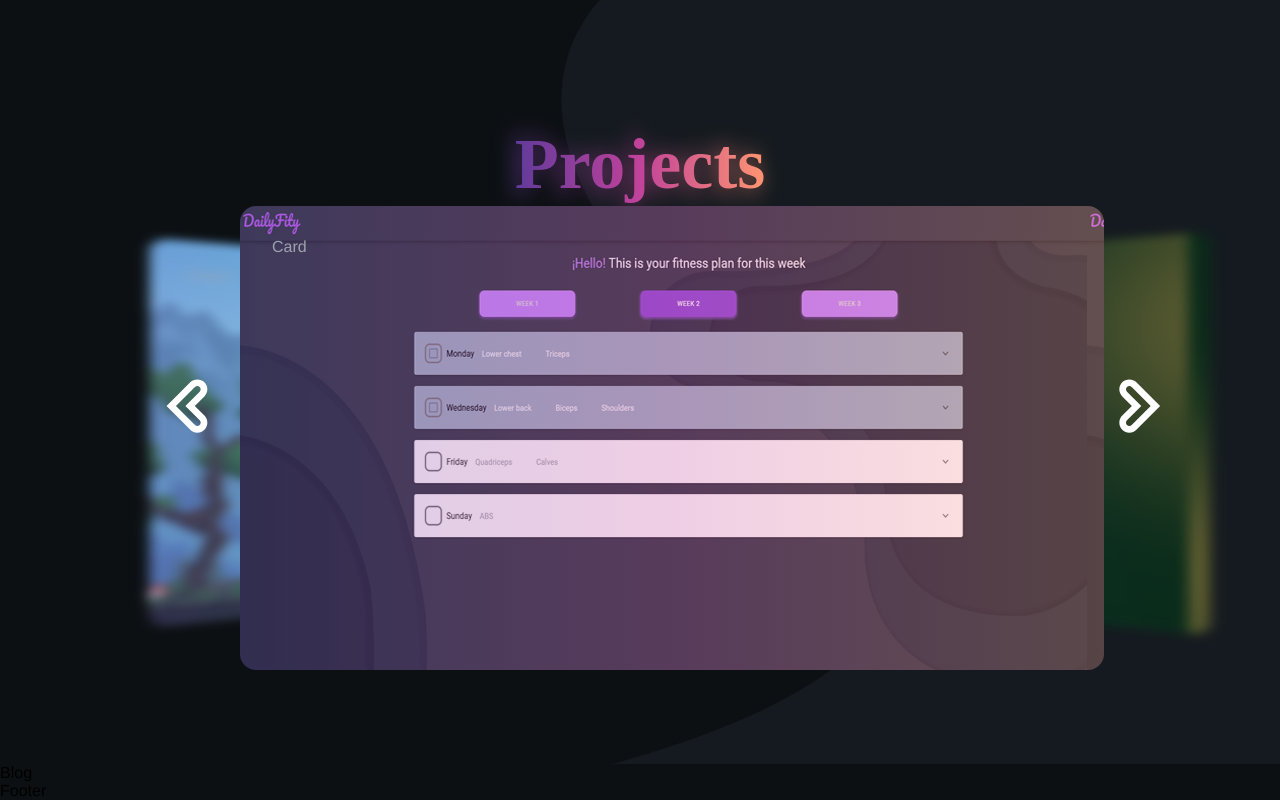
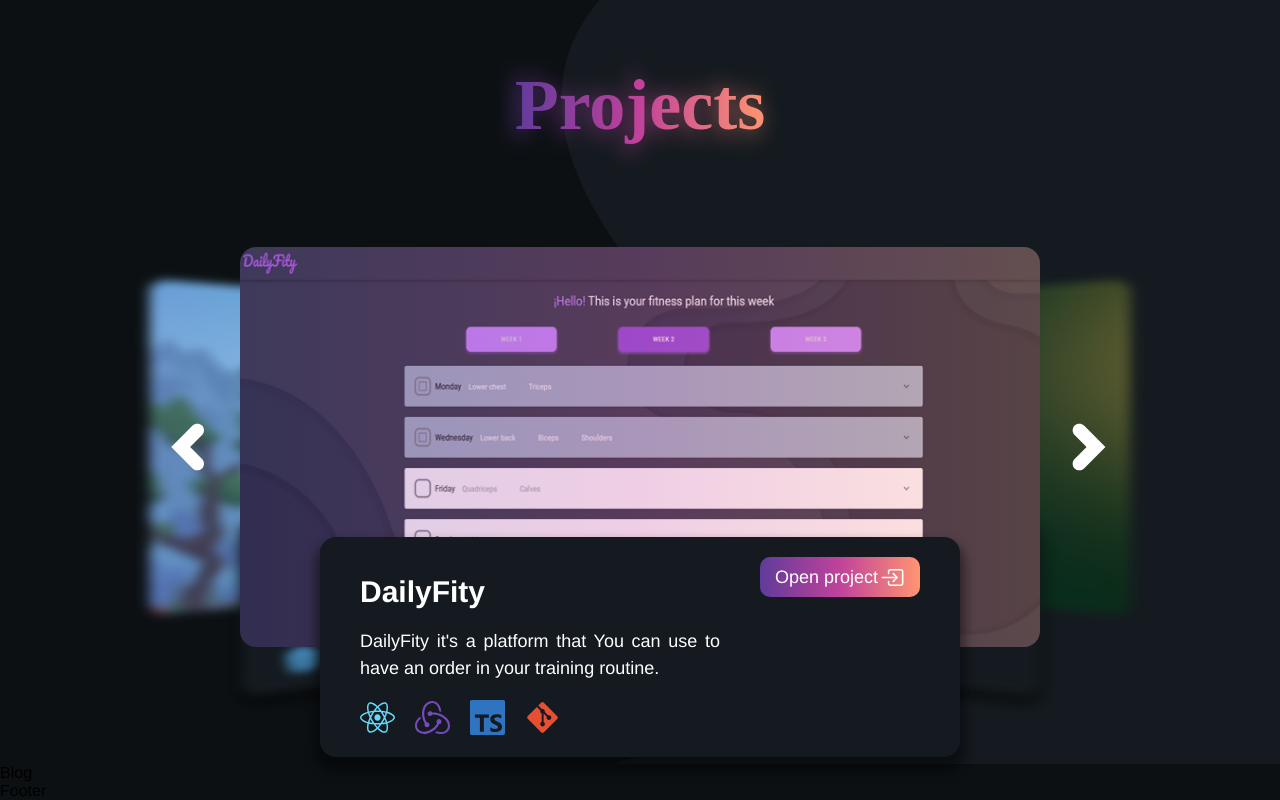
Before and after one commit to JPabloMF/gatsby-portfolio, a Gatsby site: page / in a window 1280 px wide. Shown: the part 1752-2552 px from the top of the page. Built offline with nearby package versions, Linux system fonts and the light colour scheme; Gatsby itself is replaced by a stand-in of ours.

Commit message:
Final implementation for projects view and carousel component

```diff
--- a/src/components/carousel/card/index.tsx
+++ b/src/components/carousel/card/index.tsx
@@ -1,6 +1,15 @@
 import React from "react";
 
-import { StyledCard } from "./styles";
+import {
+  StyledCard,
+  StyledCardInfo,
+  StyledCardInfoDescriptionContainer,
+  StyledLink,
+  StyledCardInfoIconsContainer,
+} from "./styles";
+import { Text } from "../../texts";
+import { MAP_ICONS } from "../../../constants";
+import { IoEnterOutline } from "react-icons/io5";
 
 interface ICardProps {
   index: number;
@@ -26,14 +35,26 @@ const defaultProps: ICardProps = {
     button: {
       title: "Default button",
       link: "",
-    }
-  }
-}
+    },
+  },
+};
 
 function Card({ index, project }: ICardProps) {
   return (
     <StyledCard index={index} backgroundImage={project.backgroundImage}>
-      Card
+      <StyledCardInfo>
+        <StyledCardInfoDescriptionContainer>
+          <Text text={project.title} isBold size="30px" />
+          <Text text={project.description} size="18px" />
+          <StyledCardInfoIconsContainer>
+            {project.technologies.map((technology) => MAP_ICONS[technology])}
+          </StyledCardInfoIconsContainer>
+        </StyledCardInfoDescriptionContainer>
+        <StyledLink href={project.button.link} index={index} target="_blank">
+          <Text text={project.button.title} size="18px" />
+          <IoEnterOutline />
+        </StyledLink>
+      </StyledCardInfo>
     </StyledCard>
   );
 }
--- a/src/components/carousel/card/styles.ts
+++ b/src/components/carousel/card/styles.ts
@@ -3,11 +3,12 @@ import styled from "styled-components";
 
 interface IStyledCardProps {
   index: number;
-  backgroundImage: string;
-  theme: any
+  backgroundImage?: string;
+  theme: any;
 }
 
 export const StyledCard = styled.div`
+  position: relative;
   width: 100%;
   height: 100%;
   padding: 2rem;
@@ -18,8 +19,61 @@ export const StyledCard = styled.div`
         hasOpacity: true,
       })}`},
     url(${({ backgroundImage }: IStyledCardProps) => backgroundImage});
+  background-size: cover;
   border-radius: 1rem;
   color: #9ca3af;
   text-align: justify;
   transition: all 0.3s ease-out;
+  display: flex;
+  justify-content: center;
 `;
+
+export const StyledCardInfo = styled.div`
+  background-color: ${({ theme }) => theme.colors.blue};
+  width: 80%;
+  height: 220px;
+  position: absolute;
+  bottom: -110px;
+  border-radius: 1rem;
+  box-shadow: 0px 10px 11px 5px rgba(0, 0, 0, 0.44);
+  padding: 20px;
+  display: flex;
+  justify-content: space-around;
+`;
+
+export const StyledCardInfoDescriptionContainer = styled.div`
+  display: flex;
+  flex-direction: column;
+  justify-content: space-evenly;
+  height: 200px;
+  width: 60%;
+
+  & > p:nth-child(2) {
+    line-height: 1.5;
+  }
+`;
+
+export const StyledLink = styled.a<IStyledCardProps>`
+  text-decoration: none;
+  background-image: ${({ theme, index }: IStyledCardProps) =>
+    `${getGradientColor({
+      isGreen: index % 2 === 0 ? true : false,
+      theme,
+      hasOpacity: false,
+    })}`};
+    border-radius: 10px;
+    height: 40px;
+    width: 160px;
+    padding: 10px 15px;
+    display: flex;
+    justify-content: space-between;
+    align-items: center;
+    color: ${({ theme }) => theme.colors.white};
+    font-size: 25px;
+`;
+
+export const StyledCardInfoIconsContainer = styled.div`
+  & > svg {
+    margin-right: 20px;
+  }
+`;
--- a/src/components/carousel/carousel/index.tsx
+++ b/src/components/carousel/carousel/index.tsx
@@ -1,5 +1,5 @@
 import React, { useState } from "react";
-import { TiChevronLeftOutline, TiChevronRightOutline } from "react-icons/ti";
+import { TiChevronLeft, TiChevronRight } from "react-icons/ti";
 
 import { StyledCarousel, StyledNav, StyledCardContainer } from "./styles";
 
@@ -15,7 +15,7 @@ function Carousel({ children }: ICarouselProps) {
     <StyledCarousel>
       {active > 0 && (
         <StyledNav className="left" onClick={() => setActive((i) => i - 1)}>
-          <TiChevronLeftOutline />
+          <TiChevronLeft />
         </StyledNav>
       )}
       {React.Children.map(children, (child: React.ReactNode, index: number) => (
@@ -31,7 +31,7 @@ function Carousel({ children }: ICarouselProps) {
       ))}
       {active < count - 1 && (
         <StyledNav className="right" onClick={() => setActive((i) => i + 1)}>
-          <TiChevronRightOutline />
+          <TiChevronRight />
         </StyledNav>
       )}
     </StyledCarousel>
--- a/src/components/carousel/carousel/styles.ts
+++ b/src/components/carousel/carousel/styles.ts
@@ -49,7 +49,7 @@ export const StyledNav = styled.button`
   }
 
   &.right {
-    right: -50px;
+    right: 0;
     transform: translateX(100%) translatey(-50%);
   }
 `;
--- a/src/components/icons/index.ts
+++ b/src/components/icons/index.ts
@@ -1,7 +1,7 @@
 import styled from "styled-components";
 
 import { FaHtml5, FaCss3Alt, FaJs, FaReact, FaGitAlt } from "react-icons/fa";
-import { SiRedux, SiTypescript } from "react-icons/si";
+import { SiRedux, SiTypescript, SiGodotengine, SiAseprite } from "react-icons/si";
 
 interface IIconProps {
   size?: string;
@@ -18,6 +18,8 @@ interface IIconProps {
         react: string;
         redux: string;
         typescript: string;
+        godot: string;
+        aseprite: string;
       };
     };
   };
@@ -58,6 +60,16 @@ const StyledTypescriptIcon = styled(SiTypescript)`
   color: ${({ theme }: IIconProps) => theme.colors.tech.typescript};
 `;
 
+const StyledGodotIcon = styled(SiGodotengine)`
+  font-size: ${({ theme, size }: IIconProps) => size || theme.fontSize.icons};
+  color: ${({ theme }: IIconProps) => theme.colors.tech.godot};
+`;
+
+const StyledAsepriteIcon = styled(SiAseprite)`
+  font-size: ${({ theme, size }: IIconProps) => size || theme.fontSize.icons};
+  color: ${({ theme }: IIconProps) => theme.colors.tech.aseprite};
+`;
+
 export {
   StyledHTMLIcon as IHTML,
   StyledCSSIcon as ICSS,
@@ -66,4 +78,6 @@ export {
   StyledGitIcon as IGit,
   StyledReduxIcon as IRedux,
   StyledTypescriptIcon as ITypescript,
+  StyledGodotIcon as IGodot,
+  StyledAsepriteIcon as IAseprite,
 };
--- a/src/pages/projects/styles.ts
+++ b/src/pages/projects/styles.ts
@@ -6,10 +6,13 @@ export const StyledContainer = styled.div`
   display: flex;
   flex-direction: column;
   align-items: center;
-  justify-content: center;
   min-height: 100vh;
   background-image: url(${projectsShape});
   background-repeat: no-repeat;
   background-position: right;
   background-size: contain;
+  & > h2{
+    margin-bottom: 100px;
+    margin-top: 100px;
+  }
 `;
--- a/src/theme/globalStyle.ts
+++ b/src/theme/globalStyle.ts
@@ -1,6 +1,9 @@
 import { createGlobalStyle } from "styled-components";
 
 const GlobalStyle = createGlobalStyle`
+  * {
+    box-sizing: border-box;
+  }
   body {
     margin: 0;
     padding: 0;
--- a/src/theme/index.ts
+++ b/src/theme/index.ts
@@ -34,6 +34,8 @@ const theme = {
       redux: "#764abc",
       git: "#e84e31",
       typescript: "#2f74c0",
+      godot: "#458dc0",
+      aseprite: "#ffffff"
     },
     white: "#fff",
     gray: "#415162",
```
